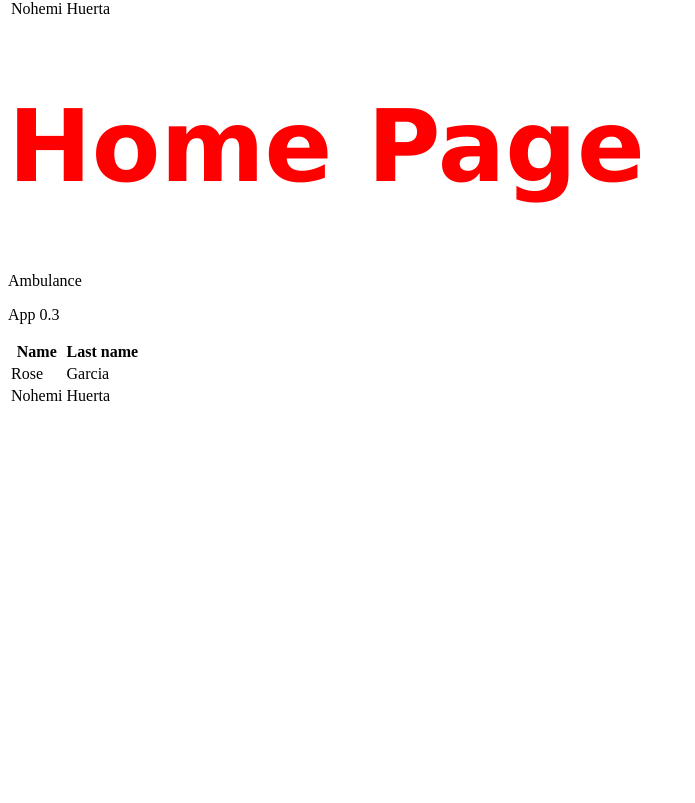
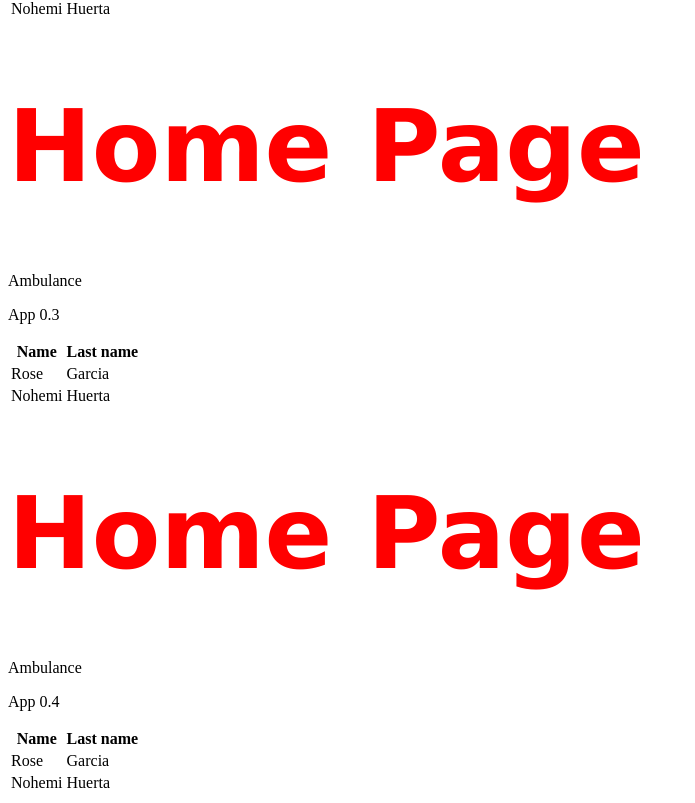
Before and after one commit to RoseGit/Angular14Practice, an Angular app in the folder ambulance/: page / in a window 1280 px wide. Shown: the part 753-1556 px from the top of the page, without its empty margins (0-695 px from the left). Before the commit the page ends 1169 px from the top, so only its background shows below. Built offline with nearby package versions, Linux system fonts and the light colour scheme.

Commit message:
Uso directiva for angular

```diff
--- a/ambulance/projects/sistema/src/app/app.component.html
+++ b/ambulance/projects/sistema/src/app/app.component.html
@@ -1,7 +1,11 @@
+<!--Uso de directriz de angular for para recorrer arreglo -->
+<amb-home *ngFor="let titleApp of titlesApp" [app_name]="titleApp"></amb-home>
+
+<!-- Asignacion manual desde un arreglo
 <amb-home [app_name]="titlesApp[0]"></amb-home>
 <amb-home [app_name]="titlesApp[1]"></amb-home>
 <amb-home [app_name]="titlesApp[2]"></amb-home>
-
+-->
 <!--
 <amb-home [app_name]="titleApp01"></amb-home>
 <amb-home [app_name]="titleApp02"></amb-home>
--- a/ambulance/projects/sistema/src/app/app.component.ts
+++ b/ambulance/projects/sistema/src/app/app.component.ts
@@ -3,9 +3,12 @@ import { RouterOutlet } from '@angular/router';
 import { HomeComponent } from './home.component';
 import { LoginComponent } from './login/login.component';
 
+//Para uso de directivas
+import { CommonModule } from '@angular/common';
+
 @Component({
   selector: 'amb-root',
-  imports: [RouterOutlet, HomeComponent, LoginComponent],
+  imports: [RouterOutlet, CommonModule, HomeComponent, LoginComponent],
   templateUrl: './app.component.html',
   styleUrl: './app.component.css'
 })
```
